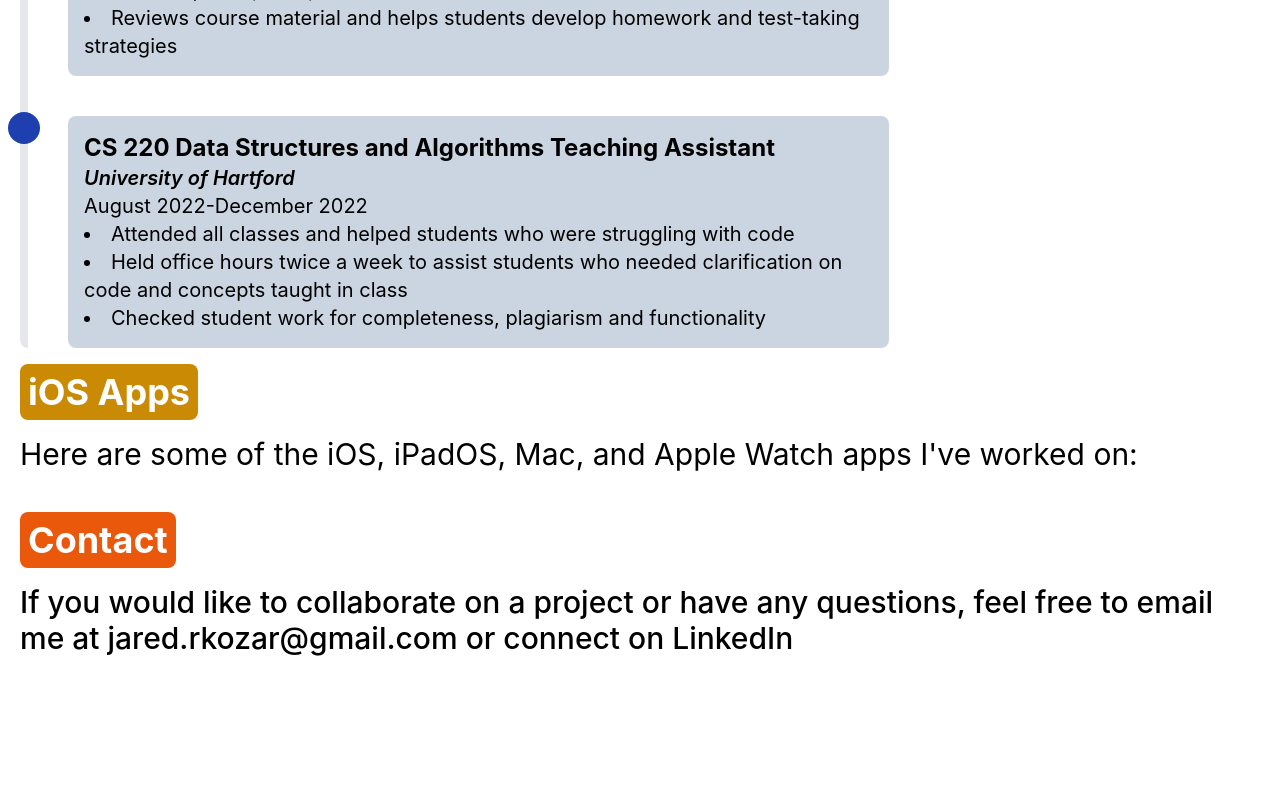
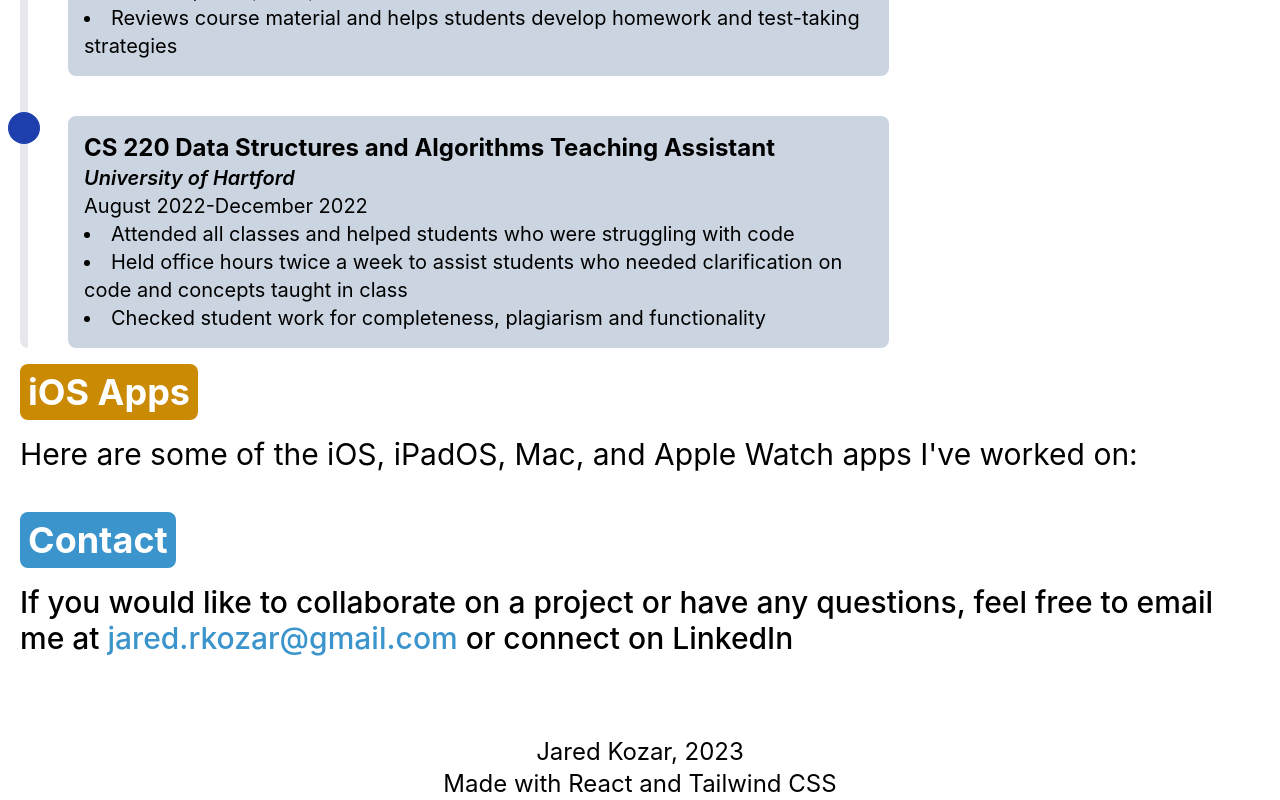
Before and after one commit to jaredrkozar/personal-site, a React (Create React App) app: page / in a window 1280 px wide. Shown: the part 2044-2844 px from the top of the page. Before the commit the page ends 2780 px from the top, so only its background shows below. Built offline with nearby package versions, Linux system fonts and the light colour scheme.

Commit message:
added email link

```diff
--- a/src/App.js
+++ b/src/App.js
@@ -20,6 +20,10 @@ function App() {
       <IOSApps/>
       <Contact/>
       </div>
+      <div className="w-full justify-center items-center flex flex-col">
+        <h3 className="text-black dark:text-white text-2xl">Jared Kozar, {new Date().getFullYear()}</h3>
+        <h3 className="text-black dark:text-white text-2xl">Made with React and Tailwind CSS</h3>
+      </div>
     </div>
   );
 }
--- a/src/Contact.js
+++ b/src/Contact.js
@@ -3,9 +3,9 @@ import { HeaderTextStyle } from "./components/TextStyles"
 function Contact() {
     return (
         <div className="">
-            <HeaderTextStyle title="Contact" bgStyle="bg-orange-600 dark:bg-orange-500" description=""></HeaderTextStyle>
+            <HeaderTextStyle title="Contact" bgStyle="bg-navyBlue-400 dark:bg-navyBlue-500" description=""></HeaderTextStyle>
 
-            <h1 className="text-3xl font-medium dark:text-white">If you would like to collaborate on a project or have any questions, feel free to email me at jared.rkozar@gmail.com or connect on LinkedIn</h1>
+            <h1 className="text-3xl font-medium dark:text-white">If you would like to collaborate on a project or have any questions, feel free to email me at <a className="text-navyBlue-400 dark:text-navyBlue-500" href = "mailto:jared.rkozar@gmail.com">jared.rkozar@gmail.com</a> or connect on LinkedIn</h1>
         </div>
     )
 }
--- a/tailwind.config.js
+++ b/tailwind.config.js
@@ -4,6 +4,21 @@ module.exports = {
   ],
   theme: {
     extend: {
+      colors: {
+        'navyBlue': {
+          DEFAULT: '#2A669F',
+          50: '#E4F7F8',
+          100: '#CCEEF2',
+          200: '#9CD7E5',
+          300: '#6CB9D8',
+          400: '#3B94CB',
+          500: '#2A669F',
+          600: '#234B83',
+          700: '#1B3366',
+          800: '#14204A',
+          900: '#0C102E'
+        },
+      }
     },
 
   },
```
